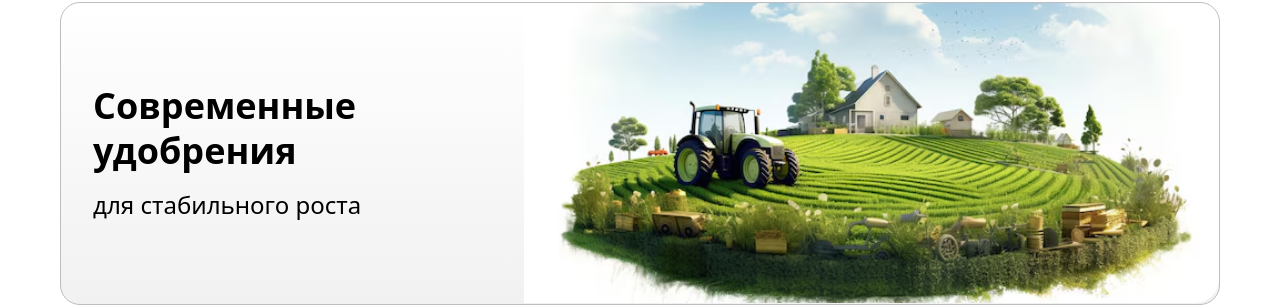
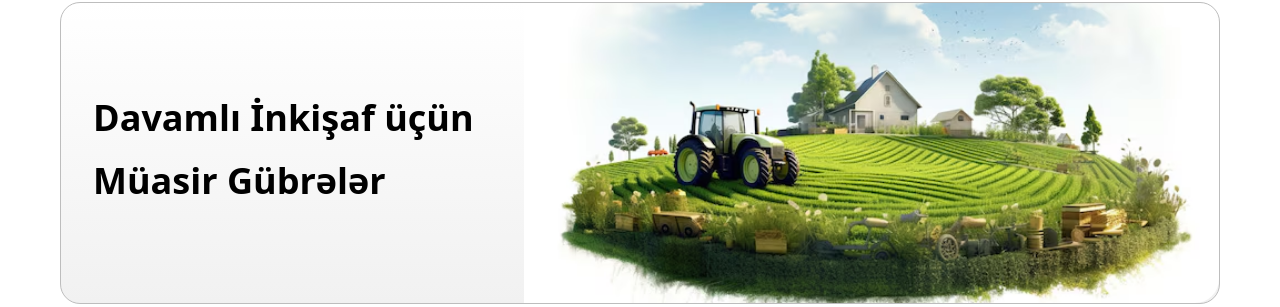
Before and after one commit to IbrahimAliyev20/gubreagriman, a Next.js app: page /en/products in a window 1280 px wide. Shown: the part 136-443 px from the top of the page. Built offline with nearby package versions, Linux system fonts and the light colour scheme; no server answers.

Commit message:
Update ContactForm and ProductBanner components with improved styling and text localization

```diff
--- a/src/components/contact/ContactForm.tsx
+++ b/src/components/contact/ContactForm.tsx
@@ -21,7 +21,7 @@ export default function ContactForm() {
             ofisi və texniki işçiləri ilə əlaqə saxlayın
           </h2>
           <p className="text-white text-lg md:text-xl">
-            <span className="font-bold">*8899</span> <br />
+            <span className="text-2xl md:text-4xl font-bold">*8899</span> <br />
             E-poçt: info@agrogubre.com
           </p>
         </div>
--- a/src/components/products/ProductBanner.tsx
+++ b/src/components/products/ProductBanner.tsx
@@ -8,10 +8,9 @@ export default function ProductBanner() {
 
         <div className="col-span-2 flex flex-col justify-center px-4 py-5 md:py-20 md:px-8">
           <h1 className="text-xl md:text-4xl font-bold text-black leading-tight mb-2 md:mb-3">
-            Современные удобрения
-          </h1>
-          <p className="text-lg md:text-2xl text-black leading-relaxed">
-            для стабильного роста
+          Davamlı İnkişaf üçün           </h1>
+          <p className="text-xl md:text-4xl font-bold text-black leading-relaxed">
+          Müasir Gübrələr
           </p>
         </div>
 
```
